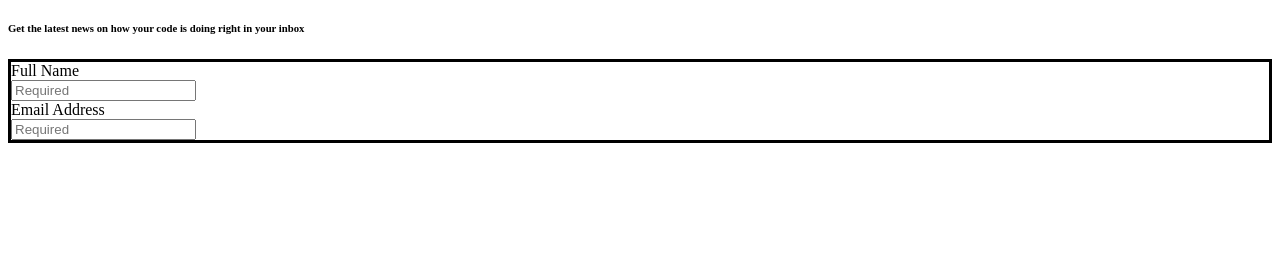
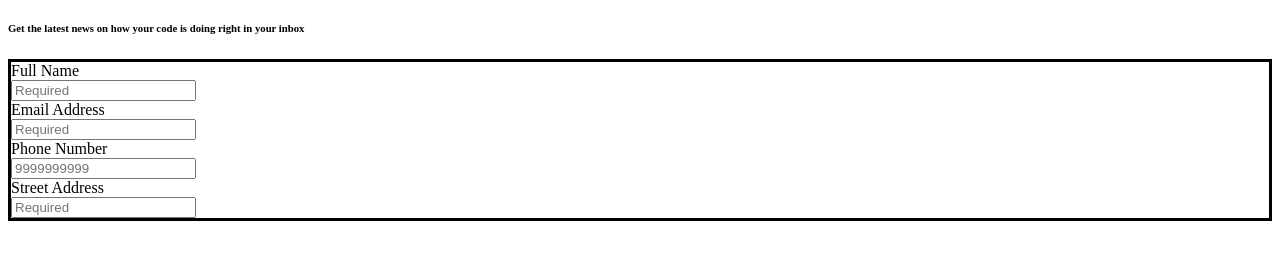
Before and after one commit to iamneo-production/edadaafdcb305542554bbaaaabbcbbfefone, a plain HTML site: page public/index.html in a window 1280 px wide. Shown: the part 101-360 px from the top of the page. Drawn offline with Linux system fonts and the light colour scheme.

Commit message:
Backup Commit

```diff
--- a/public/index.html
+++ b/public/index.html
@@ -15,11 +15,20 @@
 <div>
 <label>Full Name</label><br>
 <input type="text" id="name" name="user_name" placeholder="Required" required>
+</div>
 <div>
     <label>Email Address</label><br>
-<input type="text" id="name" name="user_mail" placeholder="Required" required>
+<input type="text" id="email" name="user_mail" placeholder="Required" required>
 </div>
+<div>
+    <label>Phone Number</label><br>
+<input type="number" id="number" name="user_number" placeholder="9999999999" required>
 </div>
+<div>
+    <label>Street Address</label><br>
+<input type="text" id="co" name="user_mail" placeholder="Required" required>
+</div>
+
 
 
 </form>
```
